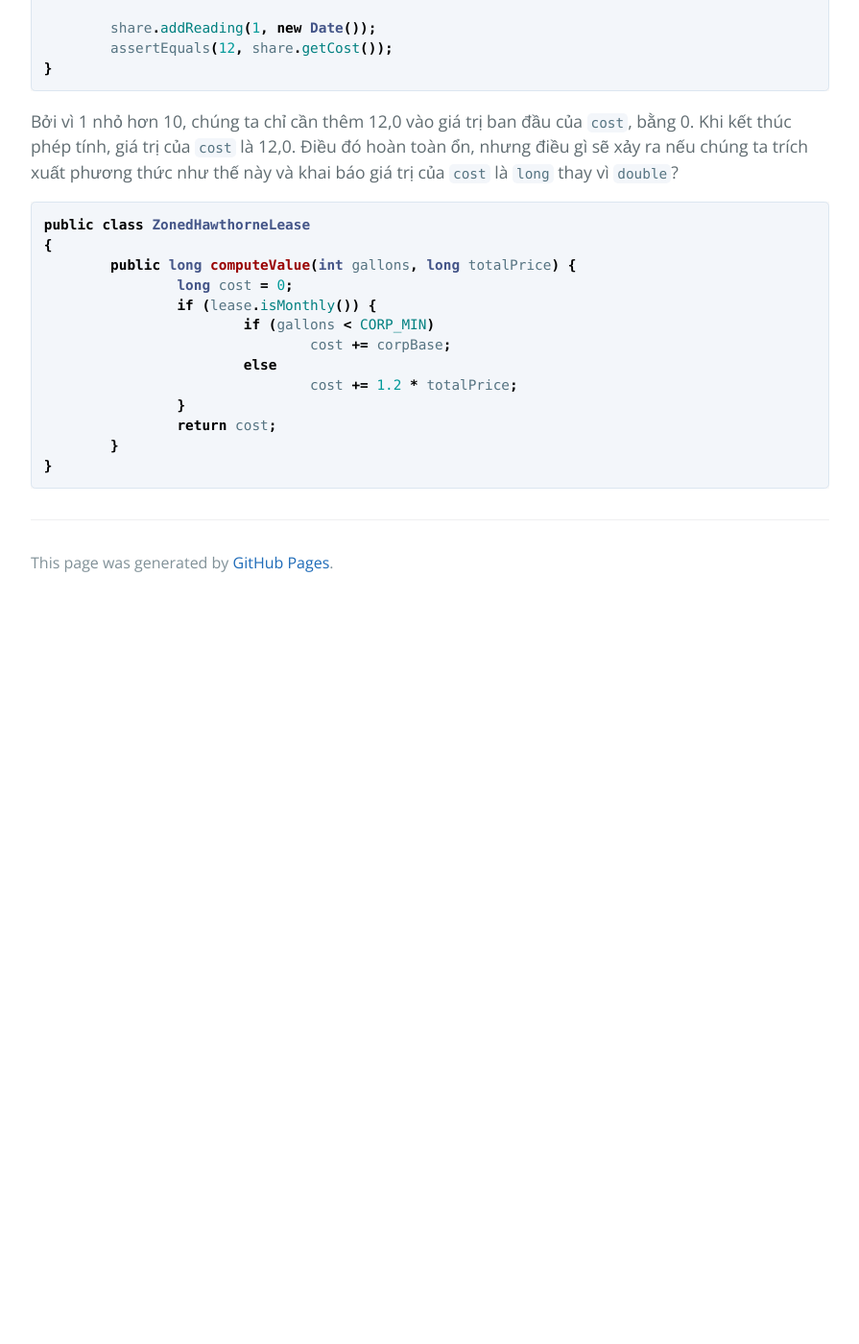
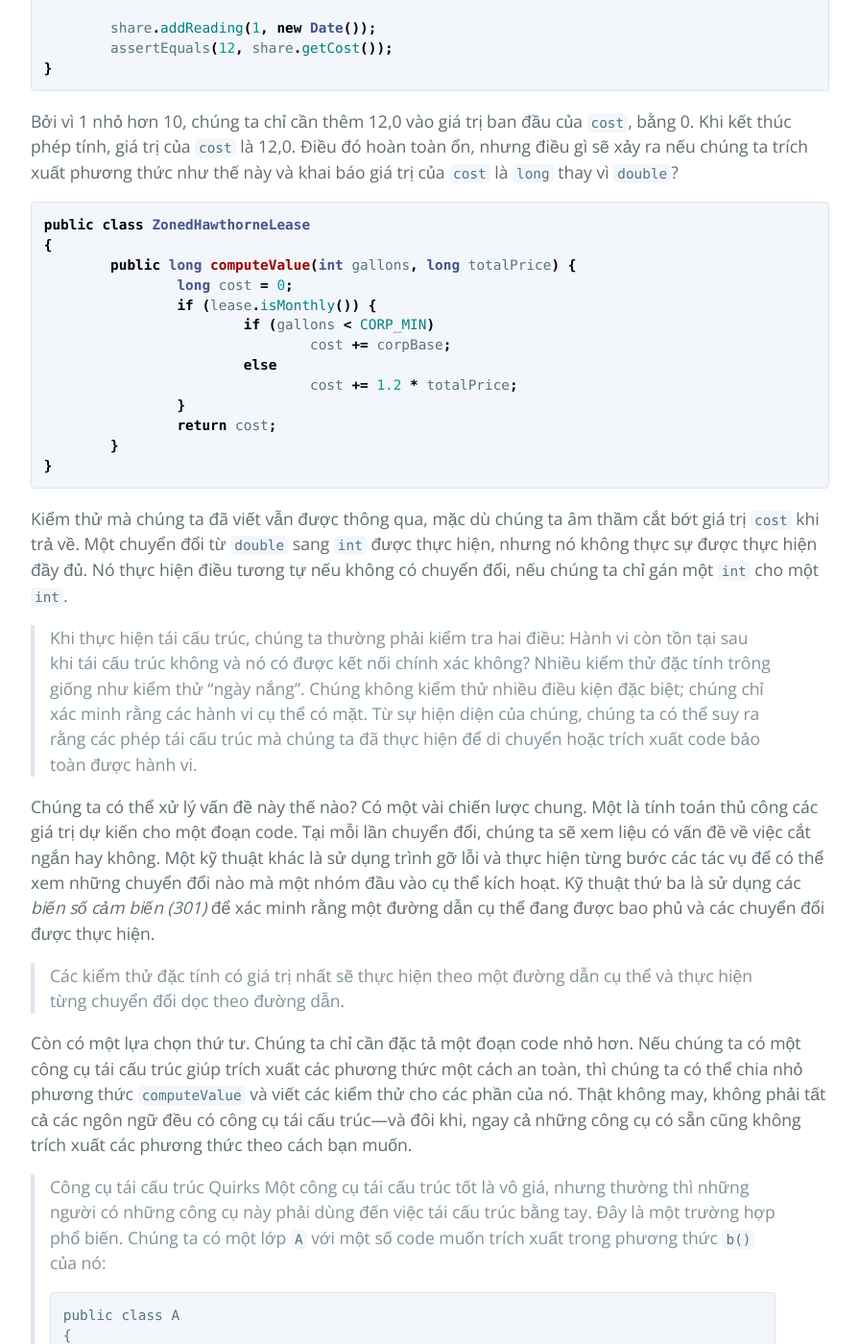
Before and after one commit to HaiBV/haibv.github.io, a Jekyll site: the page built from working-effectively-with-legacy-code/chapter-13-i-need-to-make-a-change-but-i-dont-know-what-tests-to-write.md, in a window 1280 px wide and 1400 px high, scrolled down 8520 px. Shown: the whole window at 96% size, without its empty margins (192-1087 px from the left). Built offline with Jekyll 4.4.1, drawn with Linux system fonts in a browser that asks for light colours; our own code applies the rules of GitHub Pages for plain Markdown files; before the commit the page ends 9150 px from its top, so only the background shows below that; some of the changed text lies outside the part shown.

Commit message:
Book - Working Efectively with Legacy Code - P2 - C13

````diff
--- a/working-effectively-with-legacy-code/chapter-13-i-need-to-make-a-change-but-i-dont-know-what-tests-to-write.md
+++ b/working-effectively-with-legacy-code/chapter-13-i-need-to-make-a-change-but-i-dont-know-what-tests-to-write.md
@@ -254,3 +254,30 @@ public class ZonedHawthorneLease
 	}
 }
 ```
+
+Kiểm thử mà chúng ta đã viết vẫn được thông qua, mặc dù chúng ta âm thầm cắt bớt giá trị `cost` khi trả về. Một chuyển đổi từ `double` sang `int` được thực hiện, nhưng nó không thực sự được thực hiện đầy đủ. Nó thực hiện điều tương tự nếu không có chuyển đổi, nếu chúng ta chỉ gán một `int` cho một `int`.
+
+> Khi thực hiện tái cấu trúc, chúng ta thường phải kiểm tra hai điều: Hành vi còn tồn tại sau khi tái cấu trúc không và nó có được kết nối chính xác không?
+> Nhiều kiểm thử đặc tính trông giống như kiểm thử "ngày nắng". Chúng không kiểm thử nhiều điều kiện đặc biệt; chúng chỉ xác minh rằng các hành vi cụ thể có mặt. Từ sự hiện diện của chúng, chúng ta có thể suy ra rằng các phép tái cấu trúc mà chúng ta đã thực hiện để di chuyển hoặc trích xuất code bảo toàn được hành vi.
+
+Chúng ta có thể xử lý vấn đề này thế nào? Có một vài chiến lược chung. Một là tính toán thủ công các giá trị dự kiến cho một đoạn code. Tại mỗi lần chuyển đổi, chúng ta sẽ xem liệu có vấn đề về việc cắt ngắn hay không. Một kỹ thuật khác là sử dụng trình gỡ lỗi và thực hiện từng bước các tác vụ để có thể xem những chuyển đổi nào mà một nhóm đầu vào cụ thể kích hoạt. Kỹ thuật thứ ba là sử dụng các _biến số cảm biến (301)_ để xác minh rằng một đường dẫn cụ thể đang được bao phủ và các chuyển đổi được thực hiện.
+
+> Các kiểm thử đặc tính có giá trị nhất sẽ thực hiện theo một đường dẫn cụ thể và thực hiện từng chuyển đổi dọc theo đường dẫn.
+
+Còn có một lựa chọn thứ tư. Chúng ta chỉ cần đặc tả một đoạn code nhỏ hơn. Nếu chúng ta có một công cụ tái cấu trúc giúp trích xuất các phương thức một cách an toàn, thì chúng ta có thể chia nhỏ phương thức `computeValue` và viết các kiểm thử cho các phần của nó. Thật không may, không phải tất cả các ngôn ngữ đều có công cụ tái cấu trúc—và đôi khi, ngay cả những công cụ có sẵn cũng không trích xuất các phương thức theo cách bạn muốn.
+
+> Công cụ tái cấu trúc Quirks
+> Một công cụ tái cấu trúc tốt là vô giá, nhưng thường thì những người có những công cụ này phải dùng đến việc tái cấu trúc bằng tay. Đây là một trường hợp phổ biến. Chúng ta có một lớp `A` với một số code muốn trích xuất trong phương thức `b()` của nó:
+>
+> ```
+> public class A
+> {
+> 	int x = 1;
+> 	public void b() {
+> 		int y = 0;
+> 		int c = x + y;
+> 	}
+> };
+> ```
+>
+> Nếu chúng ta muốn trích xuất biểu thức `x + y` trong phương thức `b` và tạo một phương thức gọi là `add`, ít nhất một công cụ trên thị trường sẽ trích xuất nó dưới dạng `add(y)` thay vì `add(x,y)`. Tại sao? Bởi vì `x` là một biến thể hiện và nó có sẵn cho bất kỳ phương thức nào chúng tôi trích xuất.
````
